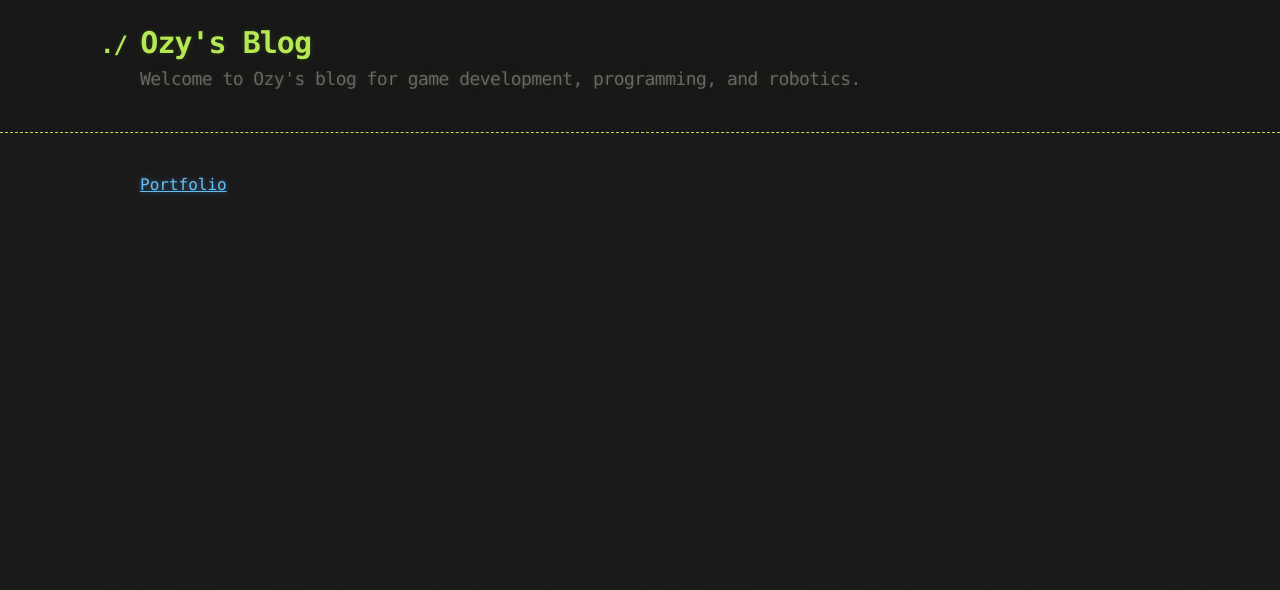
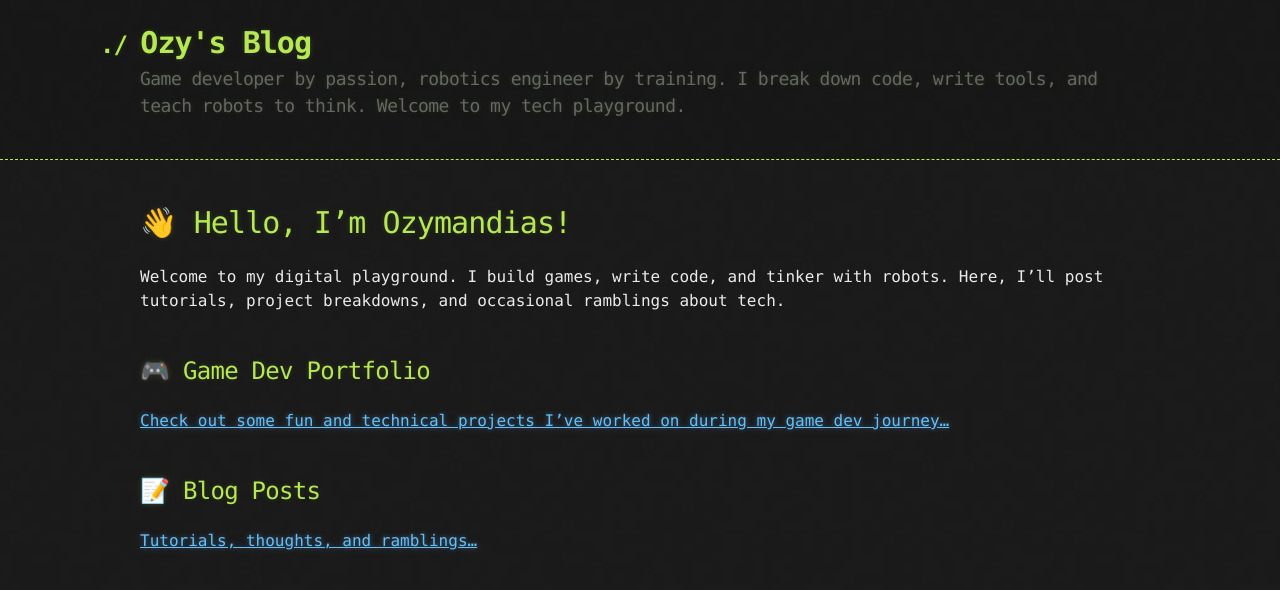
Before and after one commit to aquarius2019/aquarius2019.github.io, a Jekyll site: the page built from index.md, in a window 1280 px wide. Shown: the top 590 px of the page. Built offline with Jekyll 4.4.1, drawn with Linux system fonts in a browser that asks for light colours; our own code applies the rules of GitHub Pages for plain Markdown files.

Commit message:
site updates

```diff
--- a/_config.yml
+++ b/_config.yml
@@ -20,8 +20,10 @@
 
 title: Ozy's Blog
 email: alayakiire@gmail.com
-description: >- # this means to ignore newlines until "baseurl:"
-  Welcome to Ozy's blog for game development, programming, and robotics.
+description: >-
+  Game developer by passion, robotics engineer by training.
+  I break down code, write tools, and teach robots to think.
+  Welcome to my tech playground.
 baseurl: ""
 url: "https://aquarius2019.github.io/"
 twitter_username: i_alayaki
--- a/index.md
+++ b/index.md
@@ -5,4 +5,14 @@
 layout: default
 ---
 
-[Portfolio]({% link portfolio.md %})
+# 👋 Hello, I'm Ozymandias!
+
+Welcome to my digital playground. I build games, write code, and tinker with robots. Here, I'll post tutorials, project breakdowns, and occasional ramblings about tech.
+<br><br>
+
+## 🎮 Game Dev Portfolio
+[Check out some fun and technical projects I've worked on during my game dev journey...](portfolio.md)
+<br><br>
+
+## 📝 Blog Posts
+[Tutorials, thoughts, and ramblings...](blogs.md)
```
Also changed, not shown: blogs.md (added, +5 -0 lines).
